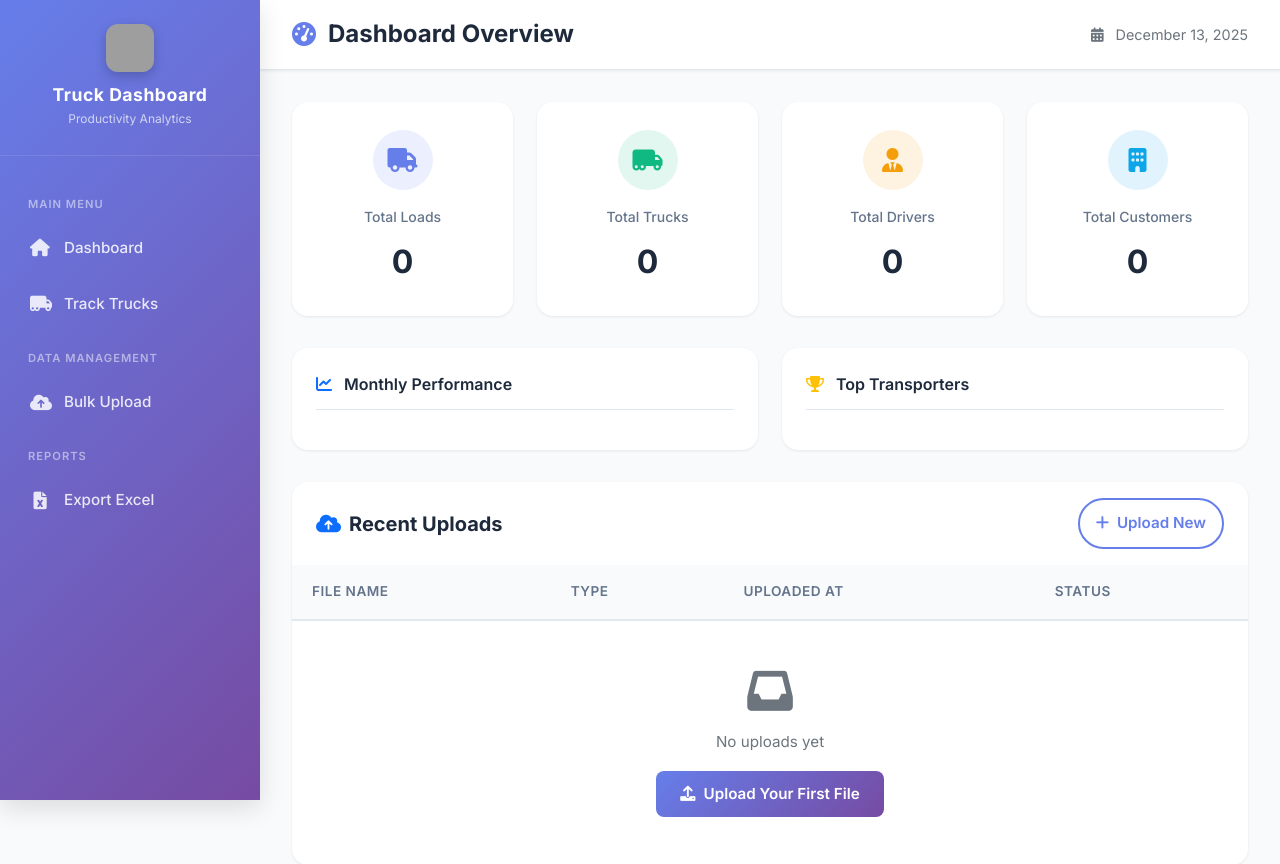
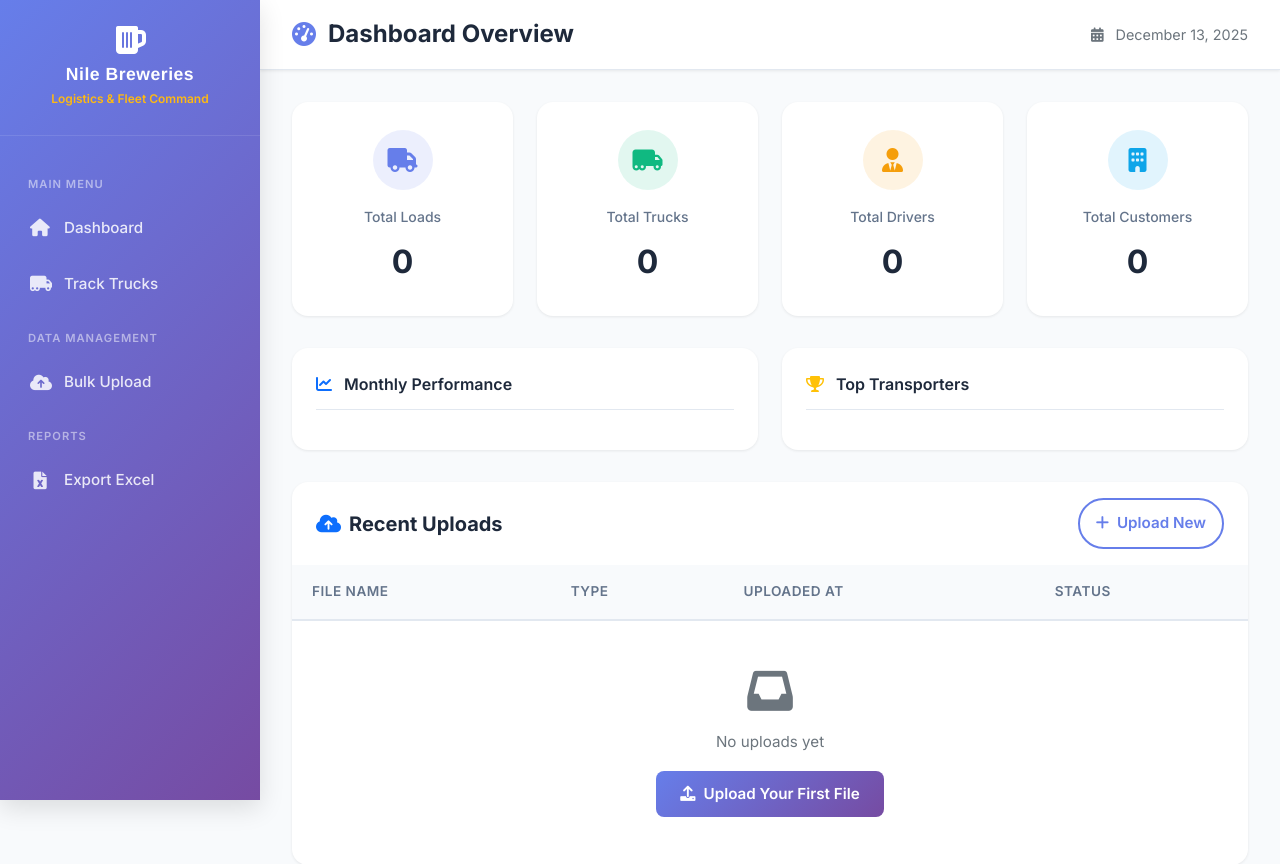
Before and after one commit to NAMATOVU-CHRISTINE/Truck-productivity, a Django app: page /dashboard/ in a window 1280 px wide. Shown: the top 864 px of the page. Run offline with Django 5.2, Linux system fonts and the light colour scheme; data that the repository does not hold is empty; some libraries are stand-ins or nearby versions; grey boxes are pictures that could not be loaded.

Commit message:
feat: Update dashboard branding to Nile Breweries Logistics & Fleet Command with a beer icon.

```diff
--- a/dashboard/templates/dashboard/base.html
+++ b/dashboard/templates/dashboard/base.html
@@ -725,9 +725,10 @@
         <!-- Sidebar -->
         <nav class="sidebar" id="sidebar">
             <div class="sidebar-brand">
-                <img src="https://img.icons8.com/ios-filled/50/ffffff/truck.png" alt="Logo">
-                <h4>Truck Dashboard</h4>
-                <small>Productivity Analytics</small>
+                <i class="fas fa-beer fa-2x mb-2 text-white"></i>
+                <!-- Or use an image if available -->
+                <h4 style="font-family: 'Helvetica Neue', Helvetica, Arial, sans-serif;">Nile Breweries</h4>
+                <small style="color: #FDB913; font-weight: 600;">Logistics & Fleet Command</small>
             </div>
 
             <div class="sidebar-nav">
```
